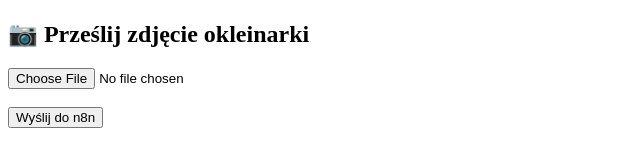
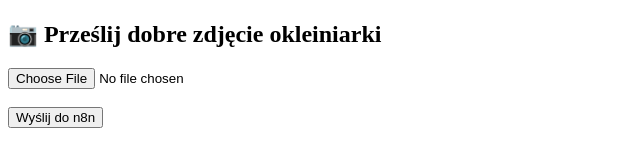
Before and after one commit to aibezobaw/okleiniarki, a plain HTML site: page index.html in a window 1280 px wide. Shown: the whole page, without its empty margins (0-640 px from the left). Drawn offline with Linux system fonts and the light colour scheme.

Commit message:
Add files via upload

```diff
--- a/index.html
+++ b/index.html
@@ -5,7 +5,7 @@
   <title>Wysyłka zdjęcia do n8n</title>
 </head>
 <body>
-  <h2>📷 Prześlij zdjęcie okleinarki</h2>
+  <h2>📷 Prześlij dobre zdjęcie okleiniarki</h2>
   <form id="uploadForm">
     <input type="file" accept="image/*" capture="environment" id="photoInput" required><br><br>
     <button type="submit">Wyślij do n8n</button>
```
